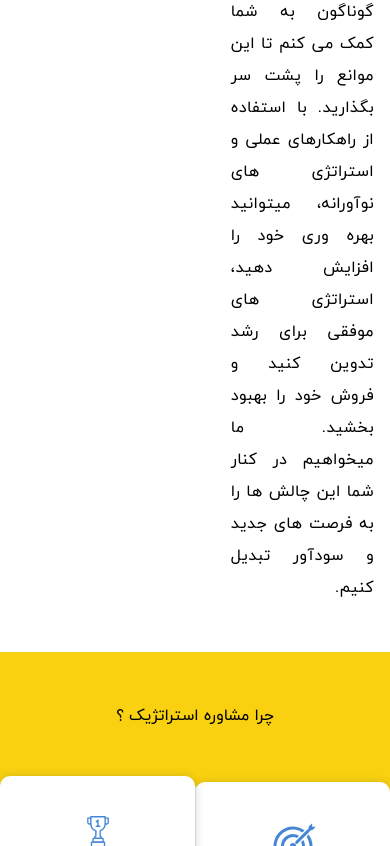
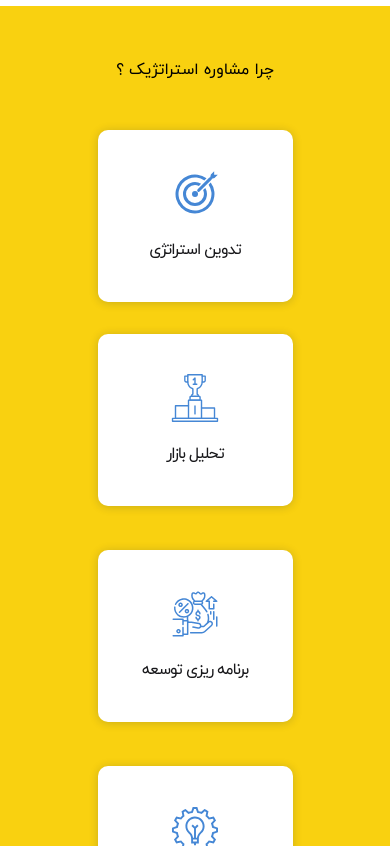
Before and after one commit to elaheys/profileweb, a React (Vite) app: page / in a window 390 px wide. Shown: the part 1738-2584 px from the top of the page. Built offline with nearby package versions, Linux system fonts and the light colour scheme.

Commit message:
responsove

```diff
--- a/src/components/module/About.jsx
+++ b/src/components/module/About.jsx
@@ -16,12 +16,12 @@ const About = () => {
             <div id='about' className='container text-justify md:mt-32 mt-12 ' >
             <div className='flex flex-col md:flex-row'>
             {/* <section className='w-full'> */}
-                <img src={tohid} alt='khorasani' className='w-[300px] h-[300px] rounded-[20px] object-cover'/>
+                <img src={tohid} alt='khorasani' className='md:w-[300px] md:h-[300px] rounded-[20px] object-cover'/>
             {/* </section>  */}
 
 
             {/* <section className='w-full '> */}
-                <p className='md:pr-10 pt-12 md:pt-0 w-[40%] h-[40%] tracking-wide leading-8'>
+                <p className='md:pr-10 pt-12 md:pt-0 md:w-[40%] md:h-[40%] tracking-wide leading-8'>
                 آیا کسب و کار شما با چالش هایی مانند کاهش فروش یا نداشتن استراتژی مشخص
                 مواجه است؟
                 آیا فکر می کنید سهم درستی از بازار نصیب کسب و کار شما نشده است ؟
--- a/src/components/template/Strategic.jsx
+++ b/src/components/template/Strategic.jsx
@@ -14,8 +14,8 @@ const Strategic = () => {
                 <h3>چرا مشاوره استراتژیک ؟</h3>
             </div>
 
-            <div className='services mb-12'>
-                <div className='flex items-center justify-between gap-y-11 flex-wrap lg:child:mx-8 child:w-1/2 lg:child:w-[220px] child:text-center lg:child:text-right text-zinc-900'>
+            <div className=' mb-12'>
+                <div className='flex flex-col md:flex-row items-center justify-between gap-y-11 flex-wrap lg:child:mx-8 child:w-1/2 lg:child:w-[220px] child:text-center lg:child:text-right text-zinc-900'>
 
                     <div className='flex items-center flex-col gap-y-5 -mb-3 shadow-normal rounded-[10px] p-10  bg-white'>
                     <img className='md:w-[80px] w-12 md:h-[80px] h-12' src={target} alt='icon'/>
--- a/src/index.css
+++ b/src/index.css
@@ -197,6 +197,23 @@ html,body{
   @apply absolute inset-0 md:top-[490px] sm:top-[600px] top-[350px] justify-center;
 }
 
+.line:hover{
+  animation-duration: 2s;
+  animation-name: lineAnimate;
+  border-bottom:border 1px solid #f9d110;
+}
+
+@keyframes lineAnimate {
+  0%{
+    transform: translate(0);
+    opacity: 0;
+  }
+  100%{
+    transform: translate(100);
+    opacity: 1;
+  }
+}
+
 /* .address{
   @apply absolute inset-0 md:top-[490px] top-[280px] justify-center;
 } */
```
